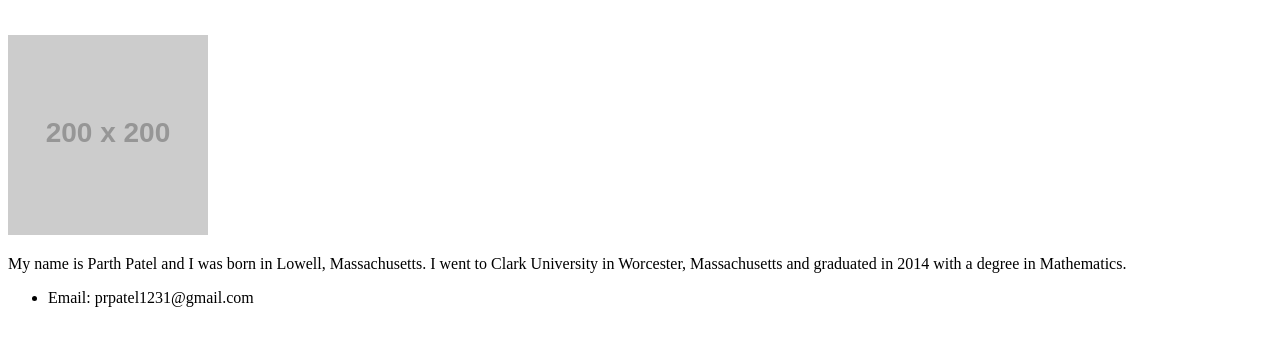
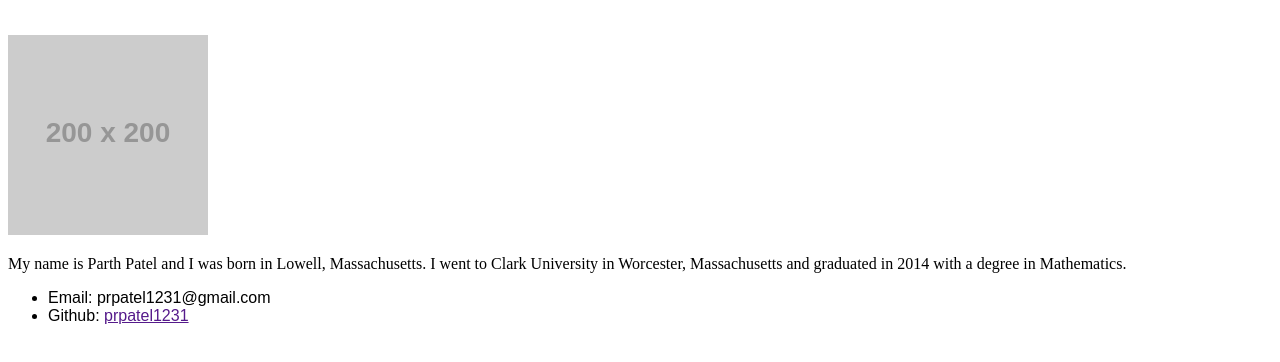
Before and after one commit to prpatel1231/parthBio, a plain HTML site: page index.html in a window 1280 px wide. Shown: the part 110-472 px from the top of the page. Drawn offline with Linux system fonts and the light colour scheme; placeholder pictures from the web are drawn by us.

Commit message:
added contact styles

```diff
--- a/index.html
+++ b/index.html
@@ -23,7 +23,8 @@
     </div>
     <div>
         <ul>
-            <li>Email: prpatel1231@gmail.com</li>
+            <li class="contact">Email: prpatel1231@gmail.com</li>
+            <li class="contact">Github: <a href src="https://github.com/prpatel1231">prpatel1231</a></li>
         </ul>
     </div>
 
--- a/style.css
+++ b/style.css
@@ -2,3 +2,7 @@
     color: navy;
     background-color: cadetblue;
 }
+.contact {
+    font-family: Arial;
+
+}
```
